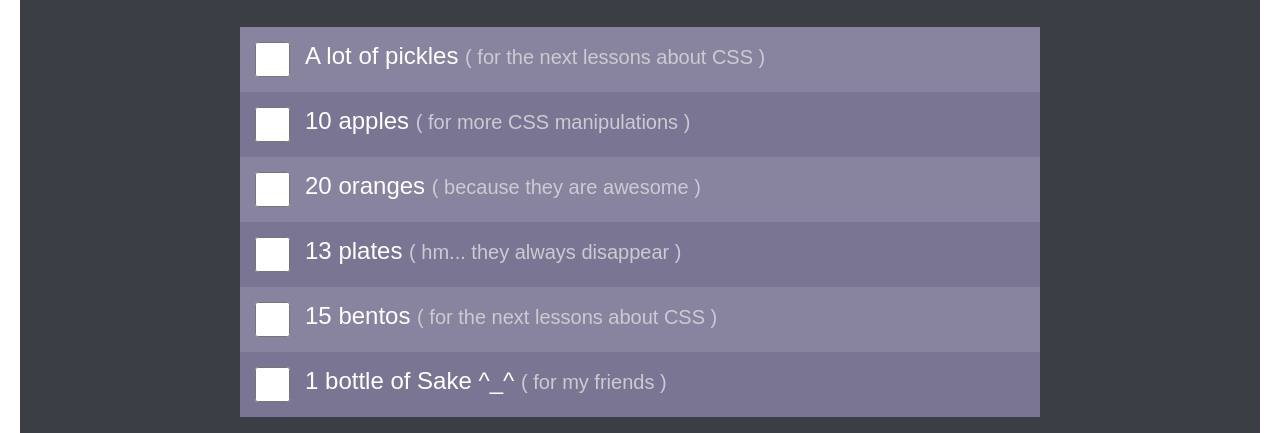
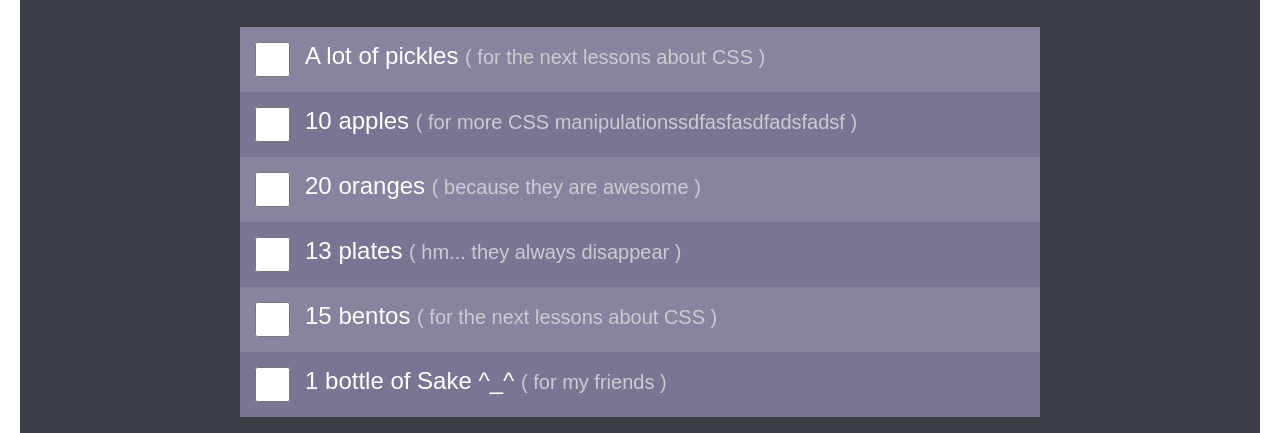
Before and after one commit to kovak93/css-dinner-shopping-list, a plain HTML site: page index.html in a window 1280 px wide. Shown: the part 129-562 px from the top of the page. Drawn offline with Linux system fonts and the light colour scheme; a script that the page names is missing.

Commit message:
fix subtitle

```diff
--- a/index.html
+++ b/index.html
@@ -36,7 +36,7 @@
                             <input type="checkbox" name="item">
                                 <span>10 apples
                                     <small class="ba-list-small">
-                                        for more CSS manipulations
+                                        for more CSS manipulationssdfasfasdfadsfadsf
                                     </small>
                                 </span>
                         </label>
```
